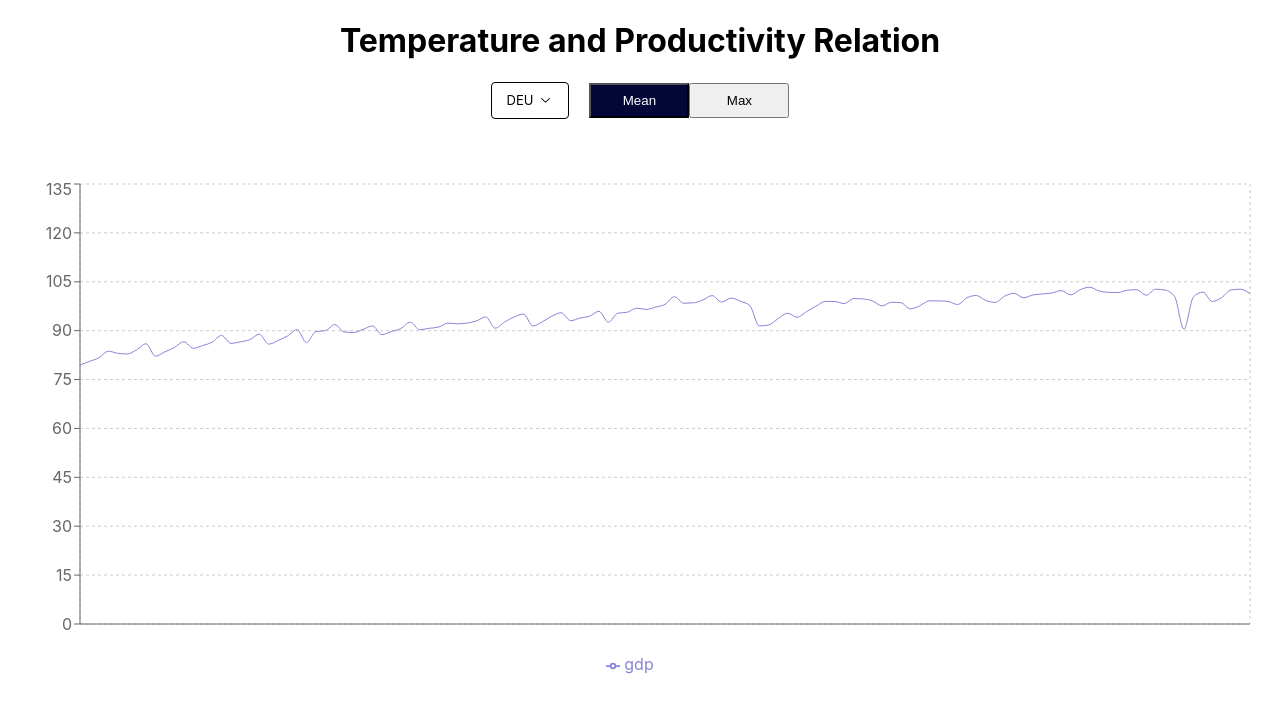
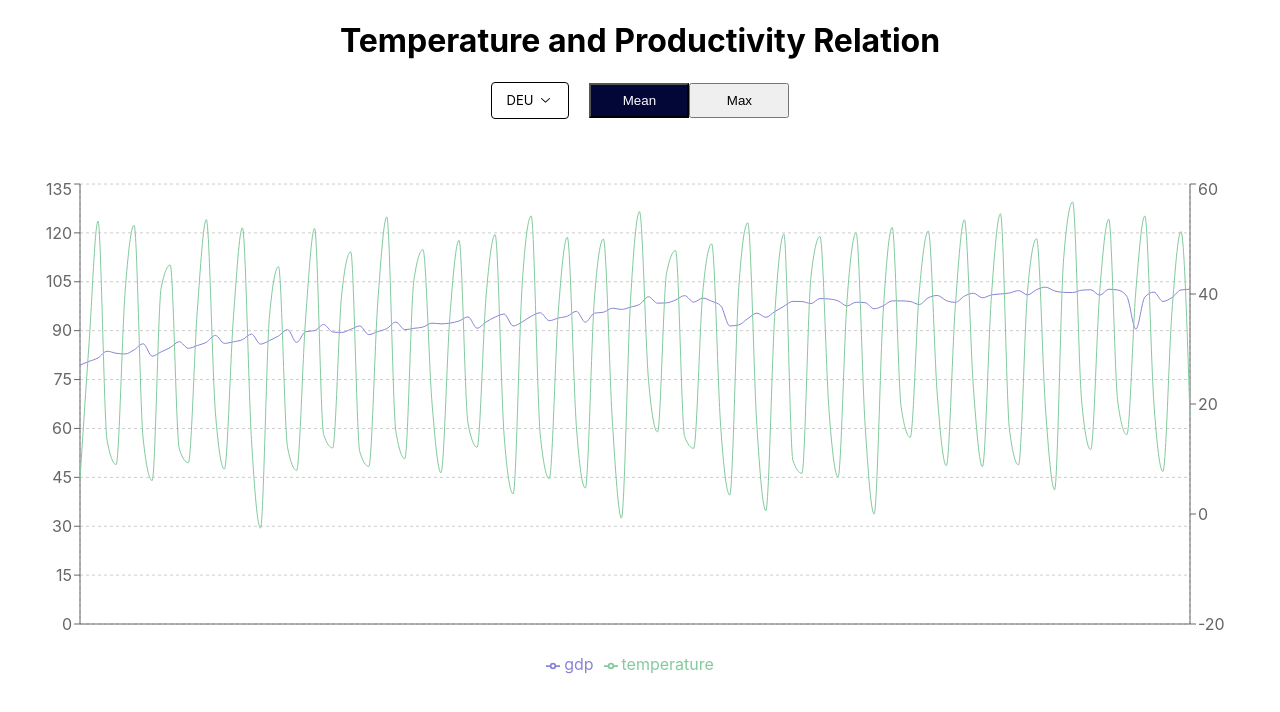
Before and after one commit to gndz07/minihackathon-heatwaves, a React (Create React App) app: page / in a window 1280 px wide. Shown: the top 712 px of the page. Built offline with nearby package versions, Linux system fonts and the light colour scheme.

Commit message:
feat: temp graph data

```diff
--- a/src/App.js
+++ b/src/App.js
@@ -2,7 +2,7 @@ import "./App.css";
 import * as ToggleGroup from "@radix-ui/react-toggle-group";
 import { useEffect, useState } from "react";
 import { styled } from "@stitches/react";
-import getData from "./getData";
+import getData, { getQuarterlyValue } from "./getData";
 import {
   LineChart,
   Line,
@@ -45,7 +45,7 @@ function App() {
   const [parsedTempData, setParsedTempData] = useState([]);
   const [parsedGdpData, setParsedGdpData] = useState([]);
   const [dataset, setDataset] = useState([]);
-  console.log(countryCode);
+
   // get temperature data
   useEffect(() => {
     getData({
@@ -71,18 +71,27 @@ function App() {
         const vals = Object.values(item);
         const keys = Object.keys(item);
 
-        const realValues = vals.slice(1);
-        return realValues.map((val, index) => {
+        const valuesOnly = vals.slice(1);
+        return valuesOnly.map((val, index) => {
+          const temp = parsedTempData.find((item) => item.year === vals[0]);
+
           return {
             quarter: keys[index + 1] + " - " + vals[0],
-            gdp: val,
+            gdp: Number(val).toFixed(2),
+            temperature: temp ? getQuarterlyValue(temp, keys[index + 1]) : null,
           };
         });
       });
 
-      setDataset(formatData.flat().filter((item) => item.gdp !== ""));
+      setDataset(
+        formatData
+          .flat()
+          .filter((item) => item.gdp !== "")
+          .filter((item) => item.temperature !== null)
+      );
     }
-  }, [parsedGdpData]);
+  }, [parsedGdpData, parsedTempData]);
+  console.log(dataset);
 
   return (
     <div className="App">
@@ -124,7 +133,7 @@ function App() {
               <CartesianGrid strokeDasharray="3 3" />
               <XAxis dataKey="quarter" tick={false} />
               <YAxis yAxisId="left" type="number" tickCount={10} />
-              {/* <YAxis yAxisId="right" orientation="right" /> */}
+              <YAxis yAxisId="right" orientation="right" />
               <Tooltip />
               <Legend />
               <Line
@@ -135,7 +144,14 @@ function App() {
                 activeDot={{ r: 3 }}
                 dot={false}
               />
-              {/* <Line yAxisId="right" type="monotone" dataKey="uv" stroke="#82ca9d" /> */}
+              <Line
+                yAxisId="right"
+                type="monotone"
+                dataKey="temperature"
+                stroke="#82ca9d"
+                activeDot={{ r: 3 }}
+                dot={false}
+              />
             </LineChart>
           </ResponsiveContainer>
         </div>
--- a/src/getData.js
+++ b/src/getData.js
@@ -12,4 +12,25 @@ const getData = async ({ path, stateSetter }) => {
   stateSetter(rows);
 };
 
+const getAverage = (arr) => {
+  return arr.reduce((a, b) => a + b, 0) / arr.length;
+};
+
+export const getQuarterlyValue = (data, quarter) => {
+  if (quarter === "Q1") {
+    return getAverage([Number(data.Jan) + Number(data.Feb) + Number(data.Mar)]);
+  }
+  if (quarter === "Q2") {
+    return getAverage([Number(data.Apr) + Number(data.May) + Number(data.Jun)]);
+  }
+  if (quarter === "Q3") {
+    return getAverage([Number(data.Jul) + Number(data.Aug) + Number(data.Sep)]);
+  }
+  if (quarter === "Q4") {
+    return getAverage([Number(data.Oct) + Number(data.Nov) + Number(data.Dec)]);
+  } else {
+    return null;
+  }
+};
+
 export default getData;
```
